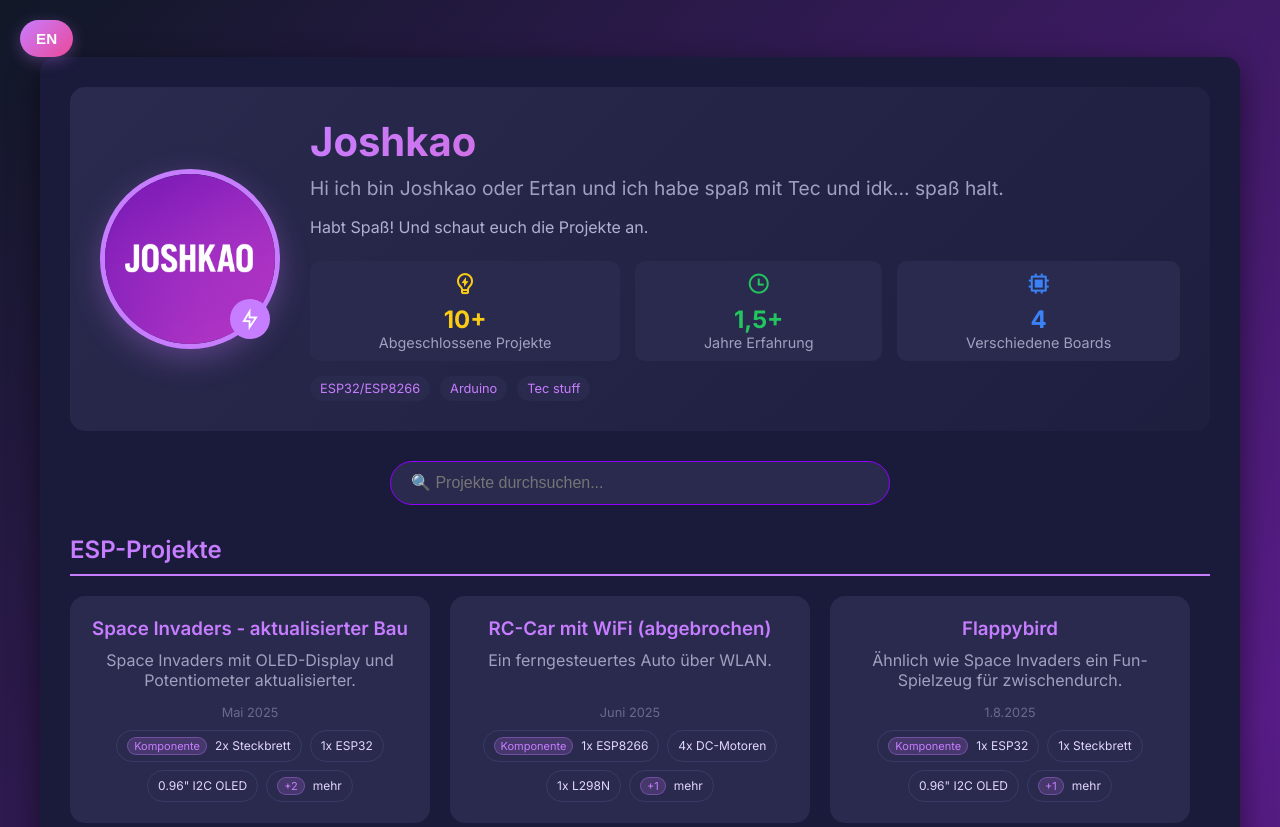
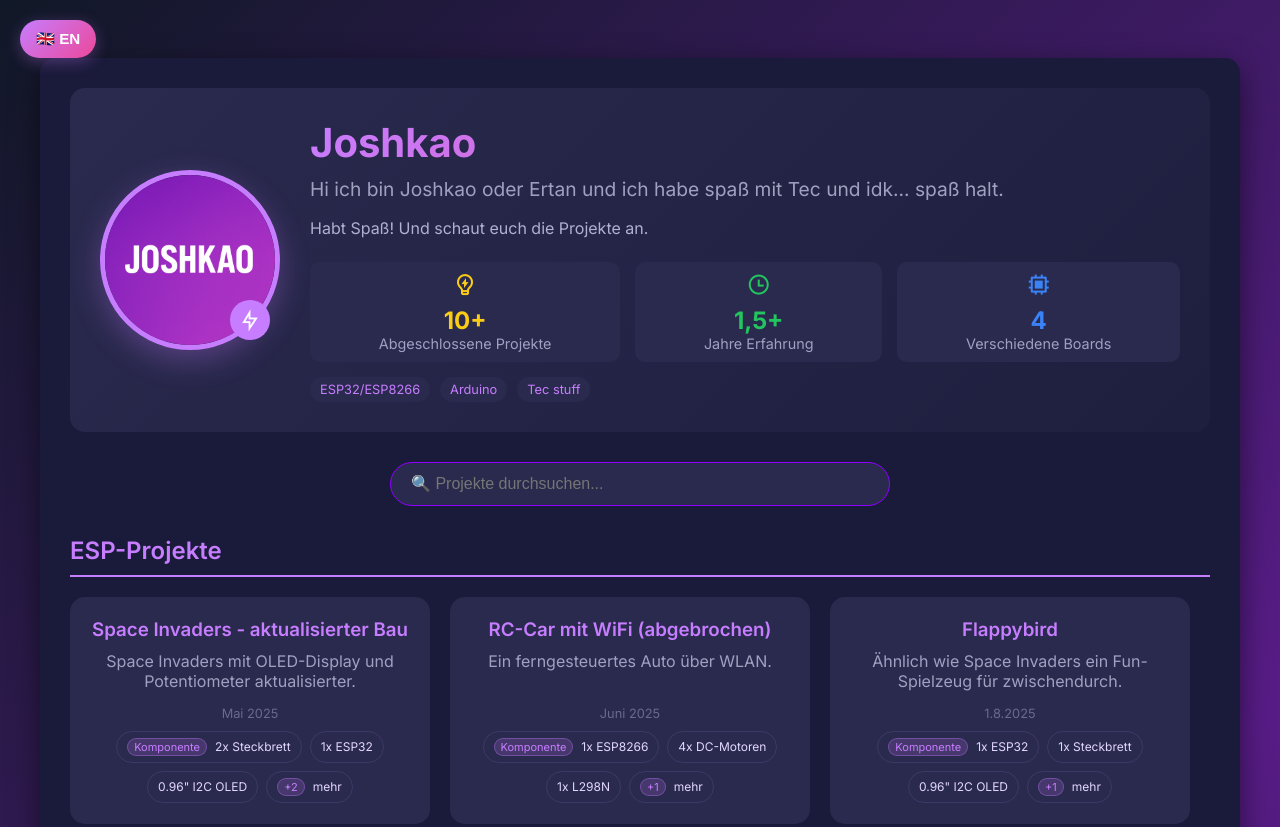
Before and after one commit to Joshkao0/Portfolio, a plain HTML site: page index.html in a window 1280 px wide. Shown: the top 827 px of the page. Drawn offline with nearby package versions, Linux system fonts and the light colour scheme.

Commit message:
include flag emoji in the HTML
a small HTML

```diff
--- a/index.html
+++ b/index.html
@@ -3,7 +3,7 @@
 <head>
   <meta charset="UTF-8" />
   <meta name="viewport" content="width=device-width, initial-scale=1" />
-  <button id="langToggle">EN</button>
+  <button id="langToggle">🇬🇧 EN</button>
   <title>Joshkao - Portfolio</title>
   <link href="https://cdn.jsdelivr.net/npm/remixicon@4.1.0/fonts/remixicon.css" rel="stylesheet">
   <link href="https://fonts.googleapis.com/css2?family=Inter:wght@400;500;600;700&display=swap" rel="stylesheet">
```
